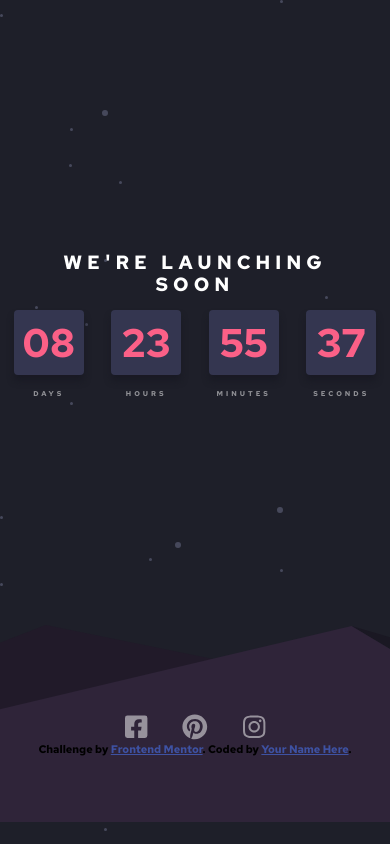
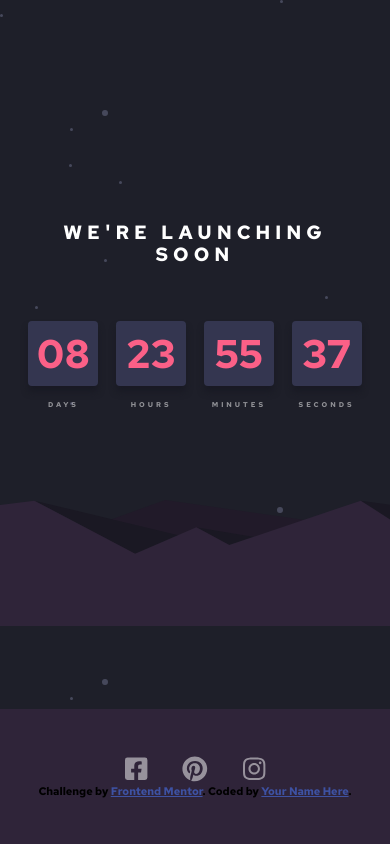
Before and after one commit to MishaHernandez/launch-countdown-timer, a plain HTML site: page index.html in a window 390 px wide. Drawn offline with Linux system fonts and the light colour scheme.

Commit message:
Finished mobile styles.

```diff
--- a/index.html
+++ b/index.html
@@ -15,11 +15,11 @@
 
 <body>
 
-  <header>
-    <h1 class="title">We're launching soon</h1>
-  </header>
+  <div class="container-content">
+    <header>
+      <h1 class="title">We're launching soon</h1>
+    </header>
 
-  <main>
     <div class="countdown">
       <div class="countdown__item">
         <p class="countdown__item-number" id="days-amount">08</p>
@@ -38,7 +38,7 @@
         <p class="countdown__item-time">Seconds</p>
       </div>
     </div>
-  </main>
+  </div>
 
   <footer>
     <div class="social-bar">
--- a/scss/base.scss
+++ b/scss/base.scss
@@ -2,34 +2,32 @@
     box-sizing: border-box;
 }
 
-// elements
-
 body {
     height: 100vh;
-    background-image: url(../images/bg-stars.svg);
-    background-color: $very-dark-blue;
+    background: url(../images/bg-stars.svg) $very-dark-blue;
 
     font-family: 'Red Hat Text', sans-serif;
     font-size: 14px;
 }
 
-header {
-    height: 35%;
+.container-content {
+    height: 84%;
 
     display: flex;
     flex-direction: column;
-    justify-content: flex-end;
     align-items: center;
-}
+    justify-content: center;
+    row-gap: 2.5rem;
 
-main {
-    height: 39%;
+    background-image: url(../images/pattern-hills.svg);
+    background-repeat: no-repeat;
+    background-position: right 500px;
+    background-size: auto 126px;
 }
 
 footer {
-    height: 26%;
-    background-image: url(../images/pattern-hills.svg);
-    background-repeat: no-repeat;
+    height: 16%;
+    background-color: #2F2439;
 
     display: flex;
     flex-direction: column;
--- a/scss/countdown.scss
+++ b/scss/countdown.scss
@@ -1,4 +1,7 @@
 .countdown {
+    width: 90%;
+    margin-bottom: 4.5rem;
+
     display: grid;
     grid-template-columns: repeat(4, 1fr);
     justify-items: center;
@@ -20,6 +23,7 @@
 
             box-shadow: 0 6px 6px $very-dark-black-blue;
         }
+
         &-time{
             @extend %text-align-center;
             @extend %text-uppercase;
```
Also changed, not shown: css/style.css, 1 other file.
